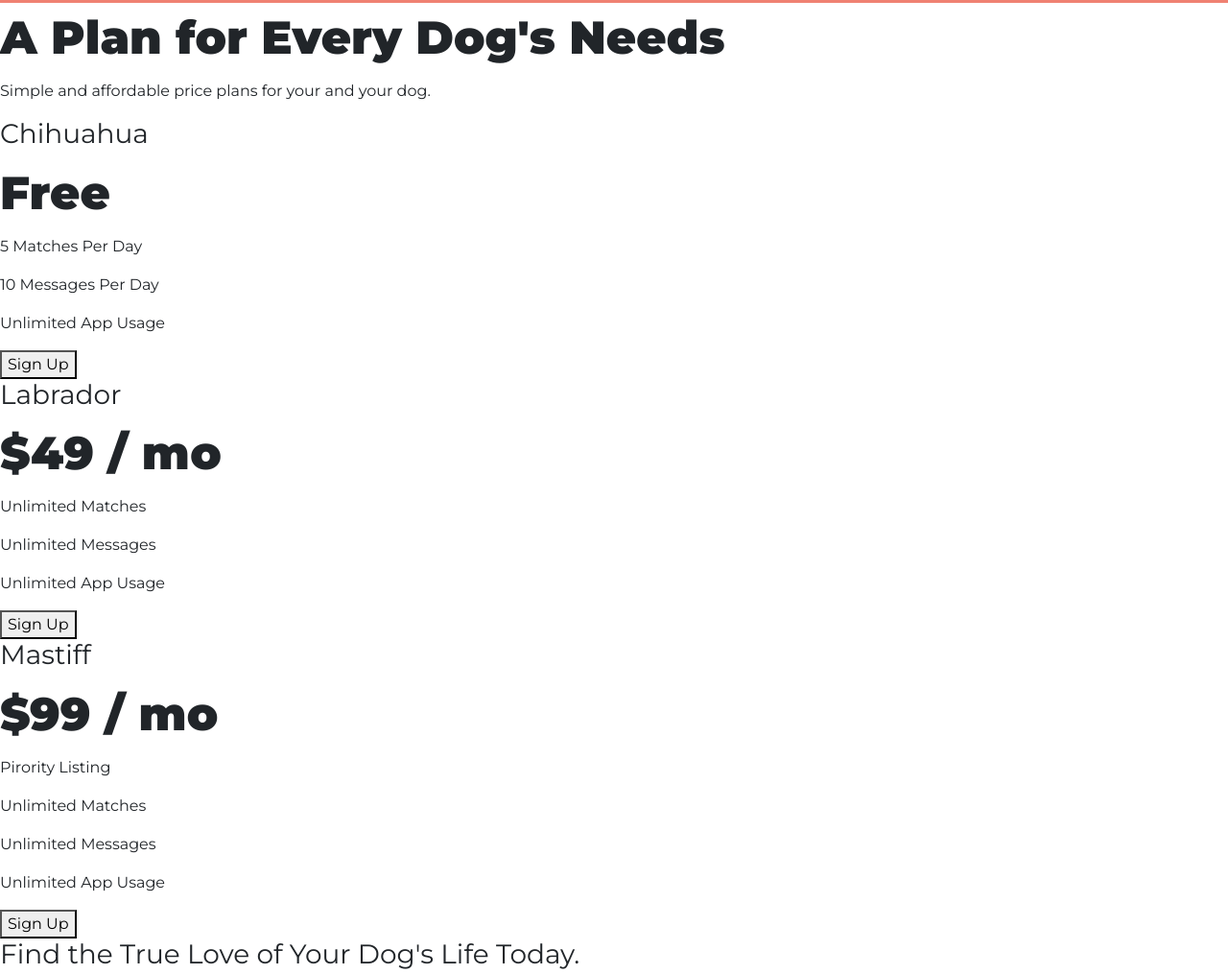
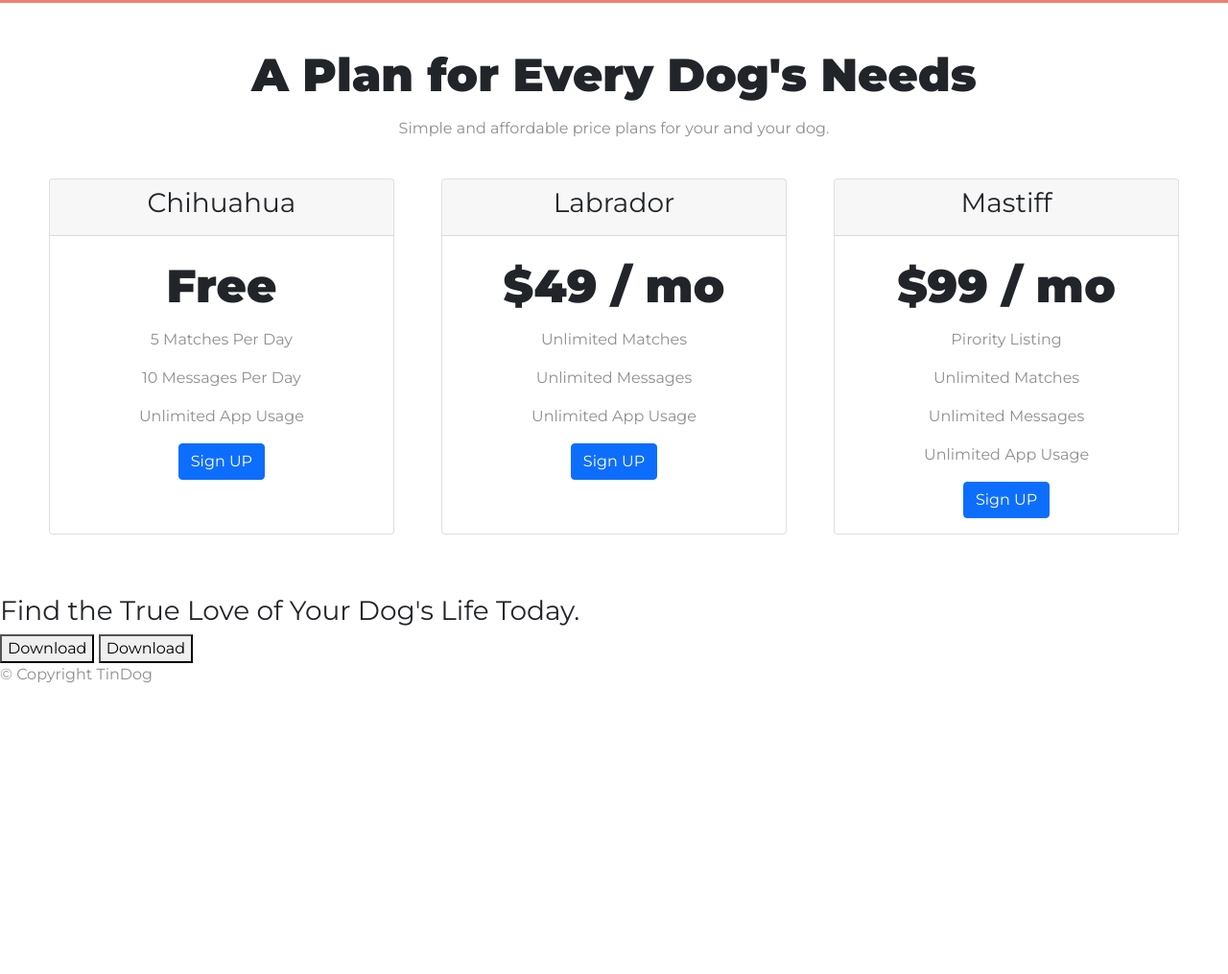
Before and after one commit to erik3447/Web-Development, a plain HTML site: page TinDog-Start-master/index.html in a window 1280 px wide. Shown: the part 1943-2958 px from the top of the page at 96% size. After the commit the page ends 2674 px from the top, so only its background shows below. Drawn offline with nearby package versions, Linux system fonts and the light colour scheme.

Commit message:
almost finished the "pricing" section

```diff
--- a/TinDog-Start-master/css/styles.css
+++ b/TinDog-Start-master/css/styles.css
@@ -12,6 +12,11 @@ h2 {
   font-weight: 700;
   font-size: 3rem;
   line-height: 1.5;
+}
+
+p {
+  color: #8f8f8f;
+
 }
 
 .sub-heading-h1 {
@@ -119,3 +124,15 @@ padding: 3% 15%;
   width: 15%;
   margin: 20px 20px 15px;
 }
+
+/* Pricing Section */
+#pricing {
+    padding: 3% 3% 3%;
+      text-align: center;
+}
+
+.pricing-col {
+  padding: 2%;
+}
+.pricing-card {
+}
--- a/TinDog-Start-master/index.html
+++ b/TinDog-Start-master/index.html
@@ -133,33 +133,61 @@
 
   <section id="pricing">
 
-    <h2>A Plan for Every Dog's Needs</h2>
-    <p>Simple and affordable price plans for your and your dog.</p>
+    <h2 class="pricing-h2">A Plan for Every Dog's Needs</h2>
+    <p class="pricing-p">Simple and affordable price plans for your and your dog.</p>
 
 
+  <div class="row">
+    <div class="col-lg-4 col-md-6 pricing-col">
+<div class="card h-100 pricing-card">
+  <div class="card-header">
     <h3>Chihuahua</h3>
-    <h2>Free</h2>
-    <p>5 Matches Per Day</p>
-    <p>10 Messages Per Day</p>
-    <p>Unlimited App Usage</p>
-    <button type="button">Sign Up</button>
+  </div>
+  <div class="card-body">
+    <h2 class="card-title">Free</h2>
+    <p class="card-text">5 Matches Per Day</p>
+    <p class="card-text">10 Messages Per Day</p>
+    <p class="card-text">Unlimited App Usage</p>
+    <a href="#" class="btn btn-primary">Sign UP</a>
+  </div>
+</div>
+    </div>
+    <div class="col-lg-4 col-md-6 pricing-col">
+<div class="card h-100 pricing-card">
+  <div class="card-header">
+    <h3>Labrador</h3>
+  </div>
+  <div class="card-body">
+    <h2 class="card-title">$49 / mo</h2>
+    <p class="card-text">Unlimited Matches</p>
+    <p class="card-text">Unlimited Messages</p>
+    <p class="card-text">Unlimited App Usage</p>
+    <a href="#" class="btn btn-primary">Sign UP</a>
+  </div>
+</div>
+    </div>
+    <div class="col-lg-4 col-md-12 pricing-col">
+<div class="card h-100 pricing-card">
+  <div class="card-header">
+    <h3>Mastiff</h3>
+  </div>
+  <div class="card-body">
+    <h2 class="card-title">$99 / mo</h2>
+    <p class="card-text">Pirority Listing</p>
+    <p class="card-text">Unlimited Matches</p>
+    <p class="card-text">Unlimited Messages</p>
+    <p class="card-text">Unlimited App Usage</p>
+    <a href="#" class="btn btn-primary">Sign UP</a>
+  </div>
+</div>
+    </div>
+  </div>
 
 
-    <h3>Labrador</h3>
-    <h2>$49 / mo</h2>
-    <p>Unlimited Matches</p>
-    <p>Unlimited Messages</p>
-    <p>Unlimited App Usage</p>
-    <button type="button">Sign Up</button>
 
 
-    <h3>Mastiff</h3>
-    <h2>$99 / mo</h2>
-    <p>Pirority Listing</p>
-    <p>Unlimited Matches</p>
-    <p>Unlimited Messages</p>
-    <p>Unlimited App Usage</p>
-    <button type="button">Sign Up</button>
+
+
 
   </section>
 
```
